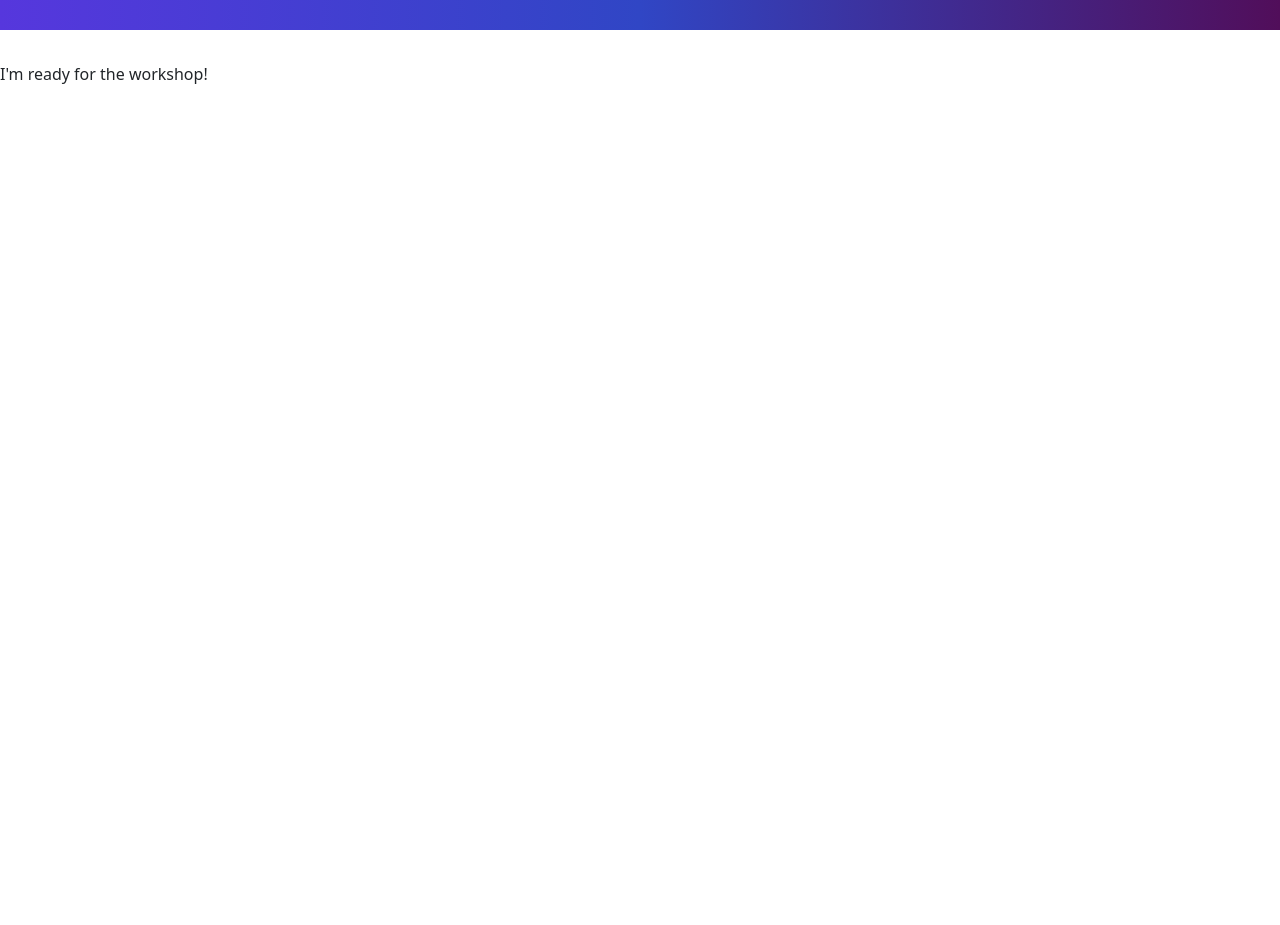
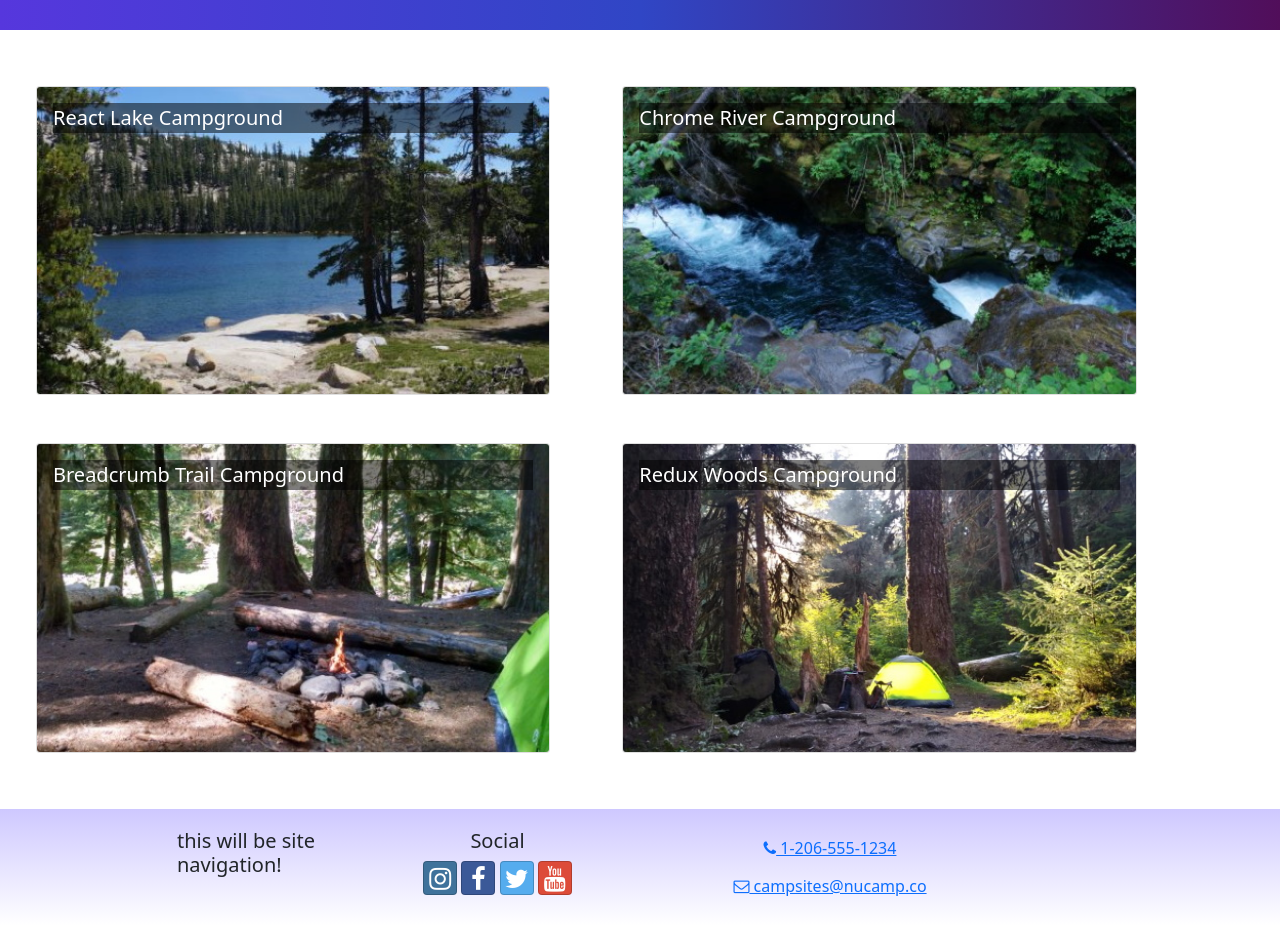
Before and after one commit to brianmstricker/nucampsite-react, a React (Create React App) app: page / in a window 1280 px wide. Shown: the part 98-1023 px from the top of the page. Before the commit the page ends 800 px from the top, so only its background shows below. Built offline with nearby package versions, Linux system fonts and the light colour scheme.

Commit message:
header/footer/campsitecards

```diff
--- a/src/App.css
+++ b/src/App.css
@@ -1,5 +1,6 @@
 body {
     font-family: 'Open Sans', sans-serif;
+    overflow-x: hidden; /* Prevent horizontal scroll */
 }
 
 h1,
--- a/src/App.js
+++ b/src/App.js
@@ -1,19 +1,14 @@
-import React from 'react';
 import './App.css';
-import {Container, Navbar, NavbarBrand} from 'reactstrap';
-import NucampLogo from './app/assets/img/logo.png';
+import CampsitesList from './features/campsites/CampsitesList';
+import Header from './components/Header';
+import Footer from './components/Footer';
 
 function App() {
   return (
     <div className="App">
-      <Navbar dark color='primary' sticky='top' expand='md'>
-        <Container>
-          <NavbarBrand href='/'>
-            <img src={NucampLogo} alt="nucamp logo"/>
-          </NavbarBrand>
-        </Container>
-      </Navbar>
-      I'm ready for the workshop!
+      <Header/>
+      <CampsitesList/>
+      <Footer/>
     </div>
   );
 }
--- /dev/null
+++ b/src/components/Footer.js
@@ -0,0 +1,61 @@
+import { Container, Row, Col } from "reactstrap";
+
+const Footer = () => {
+    return (
+        <footer className="site-footer">
+            <Container>
+                <Row>
+                    <Col xs={{size:4, offset:1}} sm='2'>
+                        <h5>this will be site navigation!</h5>
+                    </Col>
+                    <Col xs='6' sm='3' className="text-center">
+                    <h5>Social</h5>
+                        <a
+                            className='btn btn-social-icon btn-instagram'
+                            href='http://instagram.com/'
+                        >
+                            <i className='fa fa-instagram' />
+                        </a>{' '}
+                        <a
+                            className='btn btn-social-icon btn-facebook'
+                            href='http://www.facebook.com/'
+                        >
+                            <i className='fa fa-facebook' />
+                        </a>{' '}
+                        <a
+                            className='btn btn-social-icon btn-twitter'
+                            href='http://twitter.com/'
+                        >
+                            <i className='fa fa-twitter' />
+                        </a>{' '}
+                        <a
+                            className='btn btn-social-icon btn-google'
+                            href='http://youtube.com/'
+                        >
+                            <i className='fa fa-youtube' />
+                        </a>
+                    </Col>
+                    <Col sm='4' className="text-center">
+                        <a
+                            role='button'
+                            className='btn btn-link'
+                            href='tel:+12065551234'
+                        >
+                            <i className='fa fa-phone' /> 1-206-555-1234
+                        </a>
+                        <br />
+                        <a
+                            role='button'
+                            className='btn btn-link'
+                            href='mailto:notreal@notreal.co'
+                        >
+                            <i className='fa fa-envelope-o' /> campsites@nucamp.co
+                        </a>
+                    </Col>
+                </Row>
+            </Container>
+        </footer>
+    )
+}
+
+export default Footer;
--- /dev/null
+++ b/src/components/Header.js
@@ -0,0 +1,14 @@
+import { Navbar, NavbarBrand } from "reactstrap";
+import NucampLogo from "../app/assets/img/logo.png";
+
+const Header = () => {
+    return (
+        <Navbar dark color='primary' sticky='top' expand='md'>
+          <NavbarBrand href='/'>
+            <img src={NucampLogo} alt="nucamp logo"/>
+          </NavbarBrand>
+      </Navbar>
+    )
+}
+
+export default Header;
--- /dev/null
+++ b/src/features/campsites/CampsiteCard.js
@@ -0,0 +1,14 @@
+import { Card, CardImg, CardImgOverlay, CardTitle } from "reactstrap";
+
+const CampsiteCard = (props) => {
+    return (
+        <Card>
+            <CardImg width="100%" src={props.campsite.image} alt={props.campsite.name}/>
+            <CardImgOverlay>
+                <CardTitle>{props.campsite.name}</CardTitle>
+            </CardImgOverlay>
+        </Card>
+    )
+}
+
+export default CampsiteCard;
--- /dev/null
+++ b/src/features/campsites/CampsitesList.js
@@ -0,0 +1,18 @@
+import { CAMPSITES } from "../../app/shared/CAMPSITES";
+import { Col, Row } from "reactstrap";
+import CampsiteCard from "./CampsiteCard";
+
+const CampsitesList = () => {
+    return (
+        <Row className="ms-auto">
+            {CAMPSITES.map((campsite) => {
+                return (
+                <Col md='5' className="m-4" key={campsite.id}>
+                    <CampsiteCard campsite={campsite}/>
+                </Col>
+            )})}
+        </Row>
+    )
+}
+
+export default CampsitesList;
```
